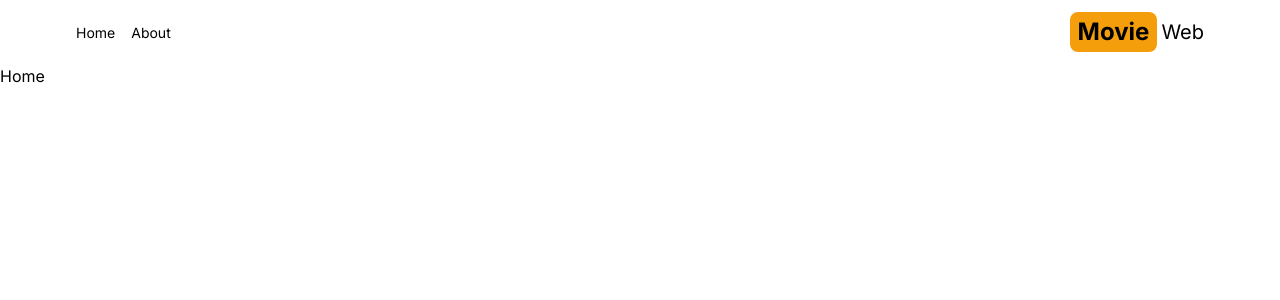
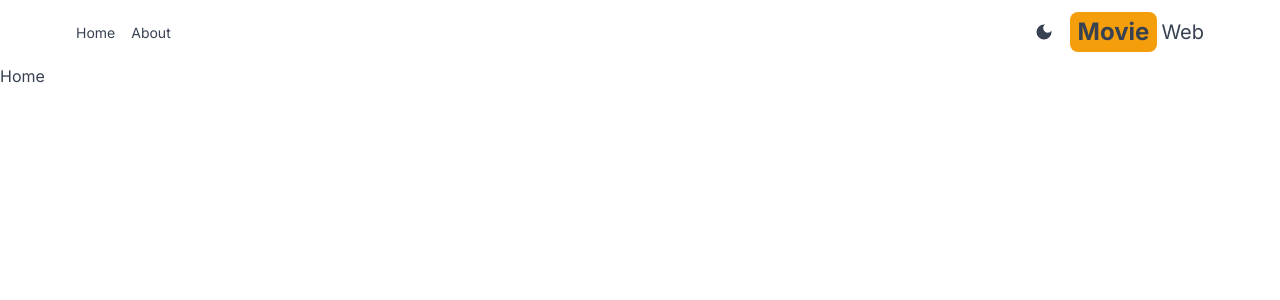
Before and after one commit to Masoud61UI/movies-next, a Next.js app: page / in a window 1280 px wide. Shown: the top 300 px of the page. Built offline with nearby package versions, Linux system fonts and the light colour scheme.

Commit message:
add dark mode

```diff
--- a/package.json
+++ b/package.json
@@ -10,6 +10,7 @@
   },
   "dependencies": {
     "next": "14.2.3",
+    "next-themes": "^0.3.0",
     "react": "^18",
     "react-dom": "^18",
     "react-icons": "^5.2.1"
--- /dev/null
+++ b/src/app/Providers.jsx
@@ -0,0 +1,13 @@
+"use client";
+
+import { ThemeProvider } from "next-themes";
+
+export default function Providers({ children }) {
+  return (
+    <ThemeProvider defaultTheme="system" attribute="class">
+      <div className="text-gray-700 dark:text-gray-200 dark:bg-gray-800 min-h-screen select-none transition-colors duration-300">
+        {children}
+      </div>
+    </ThemeProvider>
+  );
+}
--- a/src/app/layout.js
+++ b/src/app/layout.js
@@ -1,6 +1,7 @@
 import { Inter } from "next/font/google";
 import "./globals.css";
 import Header from "@/components/Header";
+import Providers from "./Providers";
 
 const inter = Inter({ subsets: ["latin"] });
 
@@ -13,8 +14,10 @@
   return (
     <html lang="en">
       <body className={inter.className}>
-        <Header />
-        {children}
+        <Providers>
+          <Header />
+          {children}
+        </Providers>
         </body>
     </html>
   );
--- /dev/null
+++ b/src/components/DarkModeSwitch.jsx
@@ -0,0 +1,28 @@
+"use client";
+
+import { MdLightMode, MdDarkMode } from "react-icons/md";
+import { useTheme } from "next-themes";
+import { useEffect, useState } from "react";
+
+export default function DarkModeSwitch() {
+  const { theme, setTheme, systemTheme } = useTheme();
+  const [mounted, setMounted] = useState(false);
+  const currentTheme = theme === "system" ? systemTheme : theme;
+  useEffect(() => setMounted(true), []);
+
+  return (
+    <div>
+      {mounted && (currentTheme === "dark" ? (
+        <MdLightMode
+          onClick={() => setTheme("light")}
+          className="text-xl cursor-pointer hover:text-amber-500"
+        />
+      ) : (
+        <MdDarkMode
+          onClick={() => setTheme("dark")}
+          className="text-xl cursor-pointer hover:text-amber-500"
+        />
+      ))}
+    </div>
+  );
+}
--- a/src/components/Header.jsx
+++ b/src/components/Header.jsx
@@ -2,6 +2,7 @@
 import MenuItems from "./MenuItems";
 import { AiFillHome } from 'react-icons/ai';
 import { BsFillInfoCircleFill } from 'react-icons/bs';
+import DarkModeSwitch from "./DarkModeSwitch";
 
 export default function Header() {
   return (
@@ -10,11 +11,13 @@
             <MenuItems title="Home" address="/" Icon={AiFillHome} />
             <MenuItems title="About" address="/about" Icon={BsFillInfoCircleFill} />
         </div>
-
-        <Link href={'/'} className="flex gap-1 items-center">
+        <div className="flex items-center gap-4">
+          <DarkModeSwitch/>
+          <Link href={'/'} className="flex gap-1 items-center">
             <span className="text-2xl font-bold bg-amber-500 py-1 px-2 rounded-lg">Movie</span>
             <span className="text-xl hidden sm:inline">Web</span>
-        </Link>
+          </Link>
+        </div>
     </div>
   )
 }
--- a/tailwind.config.js
+++ b/tailwind.config.js
@@ -15,4 +15,5 @@
     },
   },
   plugins: [],
+  darkMode: 'class',
 };
```
Also changed, not shown: 1 other file (tests, documents, lock files or other folders).
